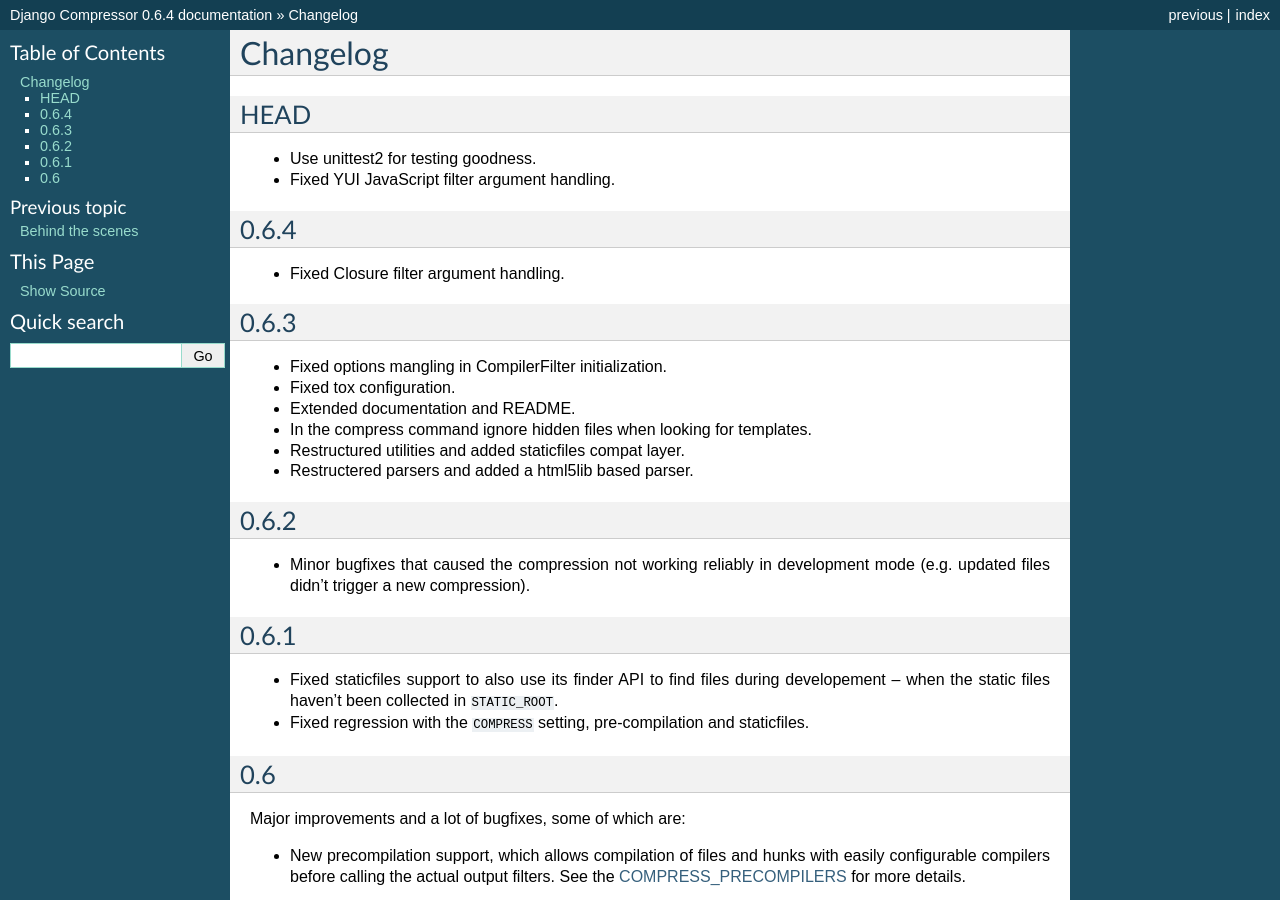
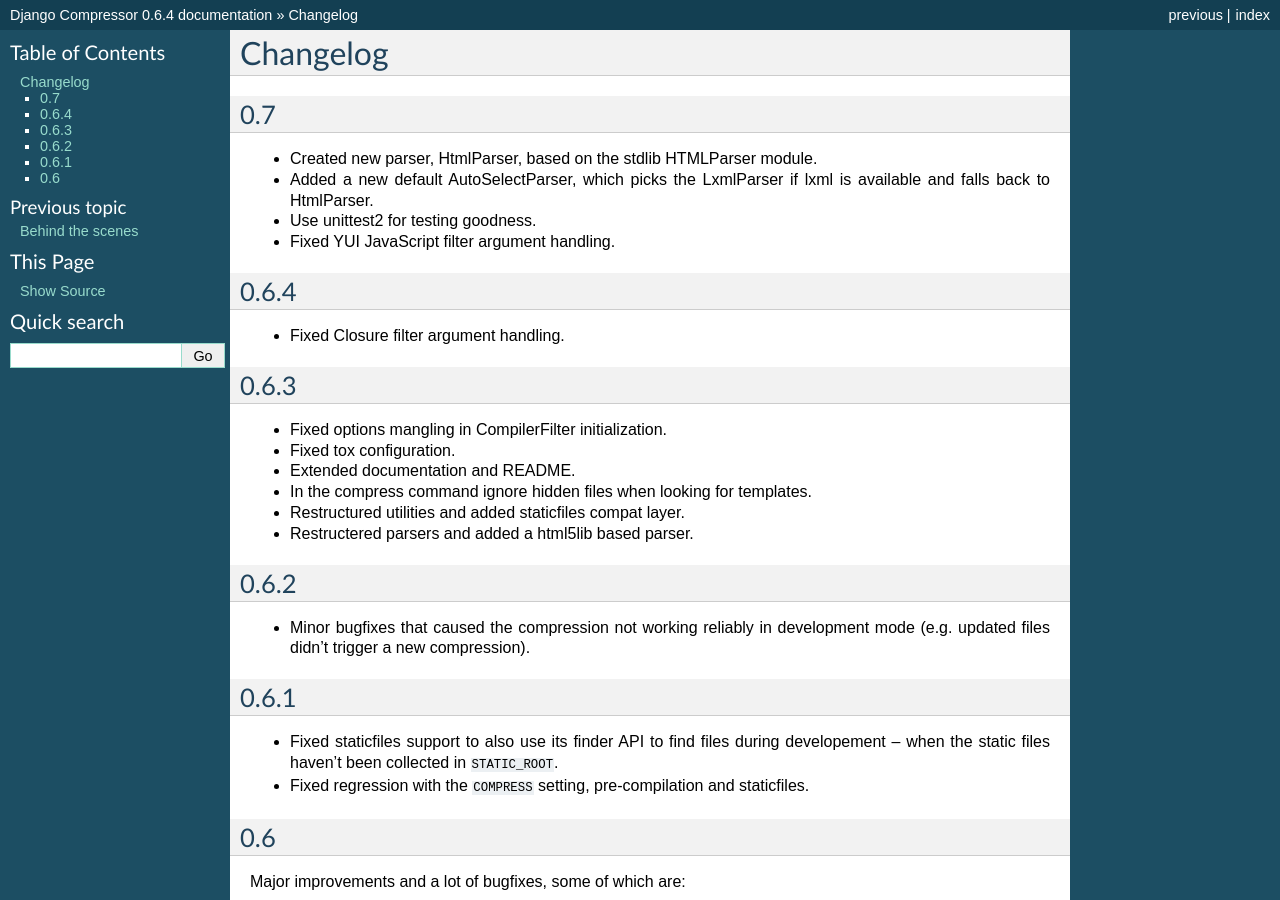
Before and after one commit to django-compressor/django-compressor, a Sphinx documentation site: the page built from docs/changelog.txt, in a window 1280 px wide and 900 px high. Built offline with Sphinx 7.4.7, drawn with Linux system fonts in a browser that asks for light colours.

Commit message:
Updated changelog.

```diff
--- a/docs/changelog.txt
+++ b/docs/changelog.txt
@@ -1,8 +1,13 @@
 Changelog
 =========
 
-HEAD
-----
+0.7
+---
+
+- Created new parser, HtmlParser, based on the stdlib HTMLParser module.
+
+- Added a new default AutoSelectParser, which picks the LxmlParser if lxml
+  is available and falls back to HtmlParser.
 
 - Use unittest2 for testing goodness.
 
```
